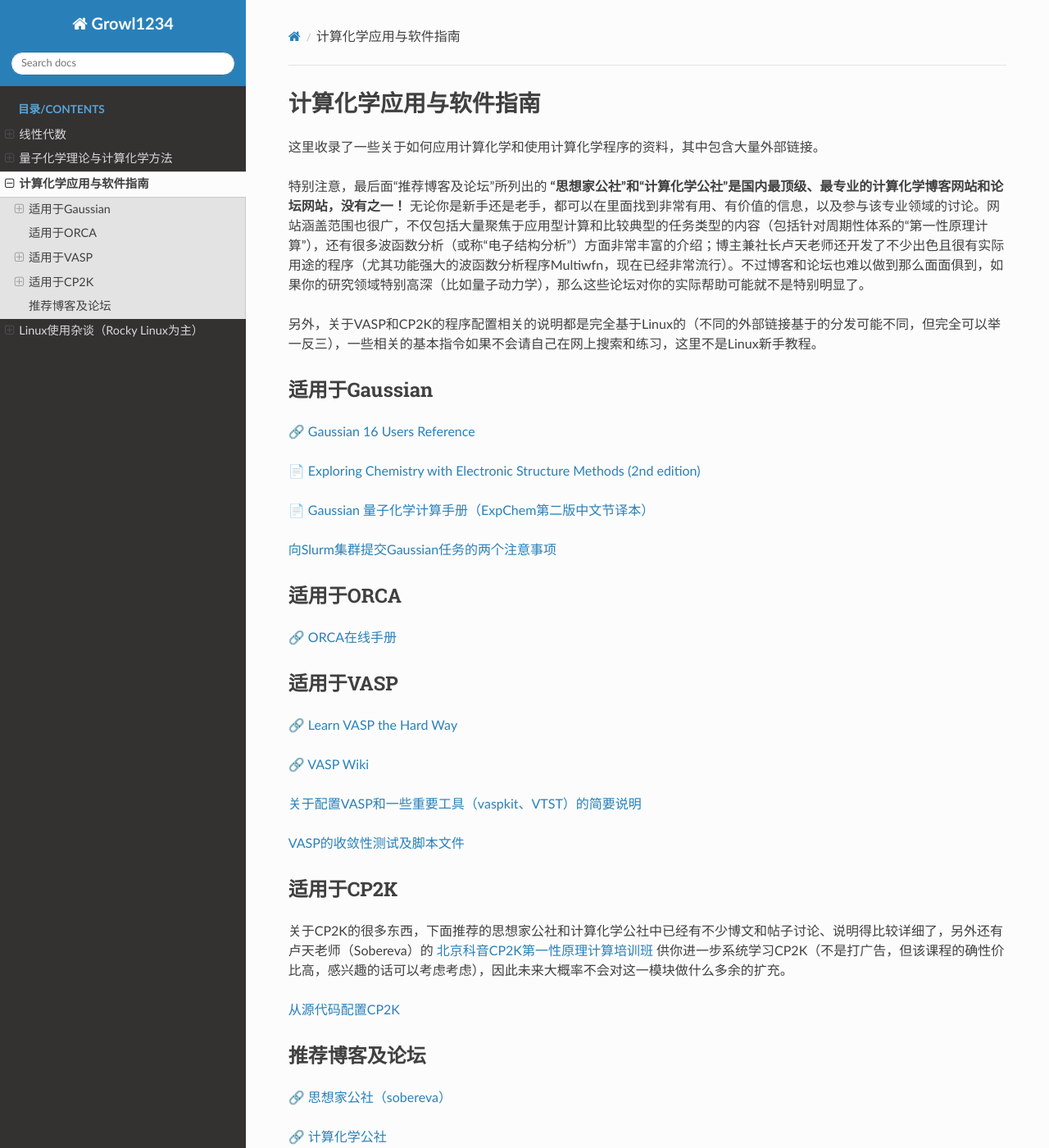
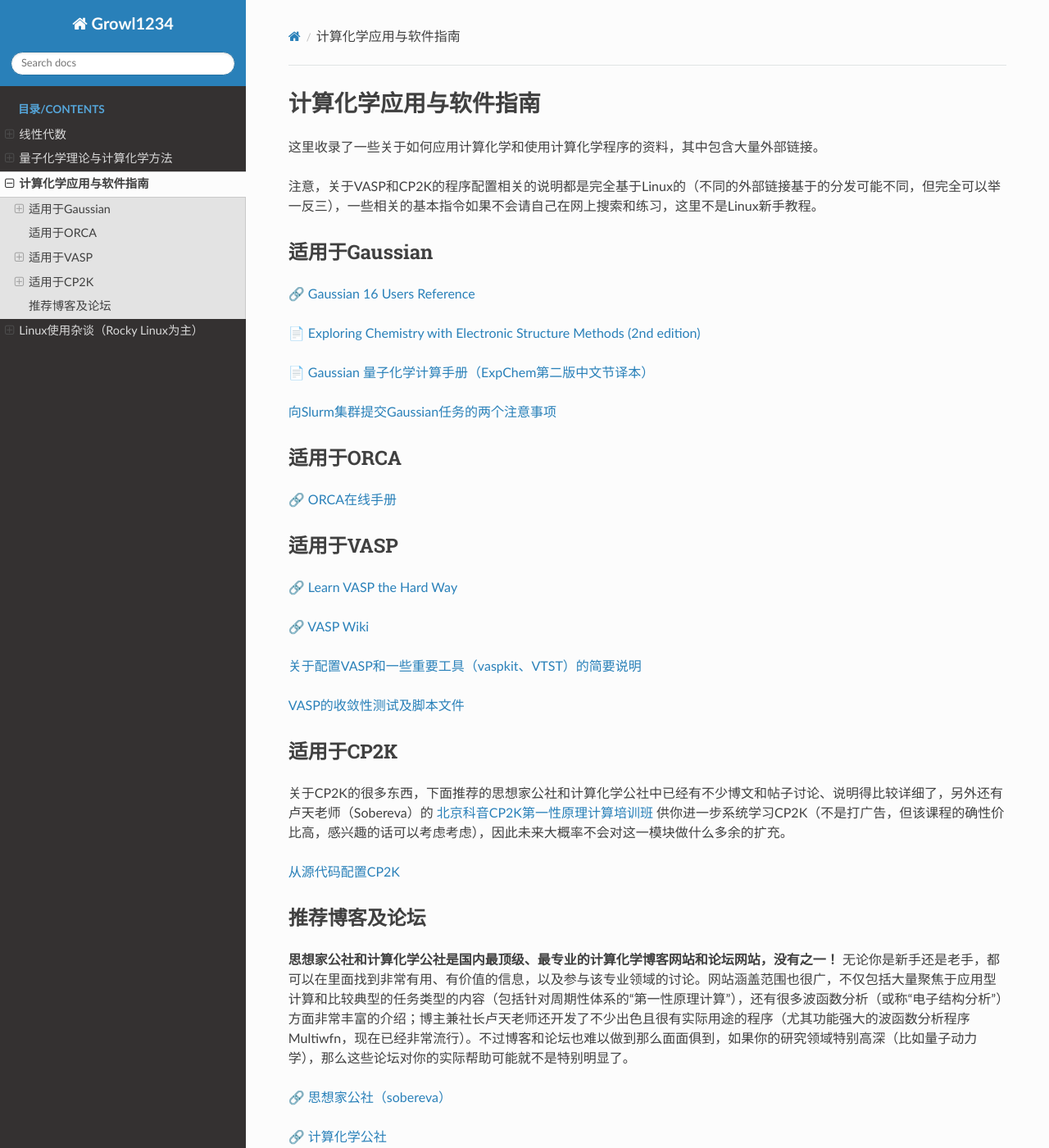
Before and after one commit to Growl1234/RTDProject, a Sphinx documentation site: the page built from source/applications/index.rst, in a window 1280 px wide and 1400 px high. Shown: the whole window at 82% size. Built offline with Sphinx 7.4.7 and the Read the Docs theme 3.1.0, drawn with Linux system fonts in a browser that asks for light colours; some of the changed lines change nothing that is shown.

Commit message:
Update index.rst

```diff
--- a/source/applications/index.rst
+++ b/source/applications/index.rst
@@ -4,9 +4,7 @@
 
 这里收录了一些关于如何应用计算化学和使用计算化学程序的资料，其中包含大量外部链接。
 
-特别注意，最后面“推荐博客及论坛”所列出的 **“思想家公社”和“计算化学公社”是国内最顶级、最专业的计算化学博客网站和论坛网站，没有之一！** 无论你是新手还是老手，都可以在里面找到非常有用、有价值的信息，以及参与该专业领域的讨论。网站涵盖范围也很广，不仅包括大量聚焦于应用型计算和比较典型的任务类型的内容（包括针对周期性体系的“第一性原理计算”），还有很多波函数分析（或称“电子结构分析”）方面非常丰富的介绍；博主兼社长卢天老师还开发了不少出色且很有实际用途的程序（尤其功能强大的波函数分析程序Multiwfn，现在已经非常流行）。不过博客和论坛也难以做到那么面面俱到，如果你的研究领域特别高深（比如量子动力学），那么这些论坛对你的实际帮助可能就不是特别明显了。
-
-另外，关于VASP和CP2K的程序配置相关的说明都是完全基于Linux的（不同的外部链接基于的分发可能不同，但完全可以举一反三），一些相关的基本指令如果不会请自己在网上搜索和练习，这里不是Linux新手教程。
+注意，关于VASP和CP2K的程序配置相关的说明都是完全基于Linux的（不同的外部链接基于的分发可能不同，但完全可以举一反三），一些相关的基本指令如果不会请自己在网上搜索和练习，这里不是Linux新手教程。
 
 适用于Gaussian
 ~~~~~~~~~~~~~~
@@ -64,6 +62,8 @@
 推荐博客及论坛
 ~~~~~~~~~~~~~~~~~~~~~~~~~~~~~~~~~~~~~~~~~
 
+**思想家公社和计算化学公社是国内最顶级、最专业的计算化学博客网站和论坛网站，没有之一！** 无论你是新手还是老手，都可以在里面找到非常有用、有价值的信息，以及参与该专业领域的讨论。网站涵盖范围也很广，不仅包括大量聚焦于应用型计算和比较典型的任务类型的内容（包括针对周期性体系的“第一性原理计算”），还有很多波函数分析（或称“电子结构分析”）方面非常丰富的介绍；博主兼社长卢天老师还开发了不少出色且很有实际用途的程序（尤其功能强大的波函数分析程序Multiwfn，现在已经非常流行）。不过博客和论坛也难以做到那么面面俱到，如果你的研究领域特别高深（比如量子动力学），那么这些论坛对你的实际帮助可能就不是特别明显了。
+
 `🔗 思想家公社（sobereva） <http://sobereva.com/>`_
 
 `🔗 计算化学公社 <http://bbs.keinsci.com/forum.php>`_
```
